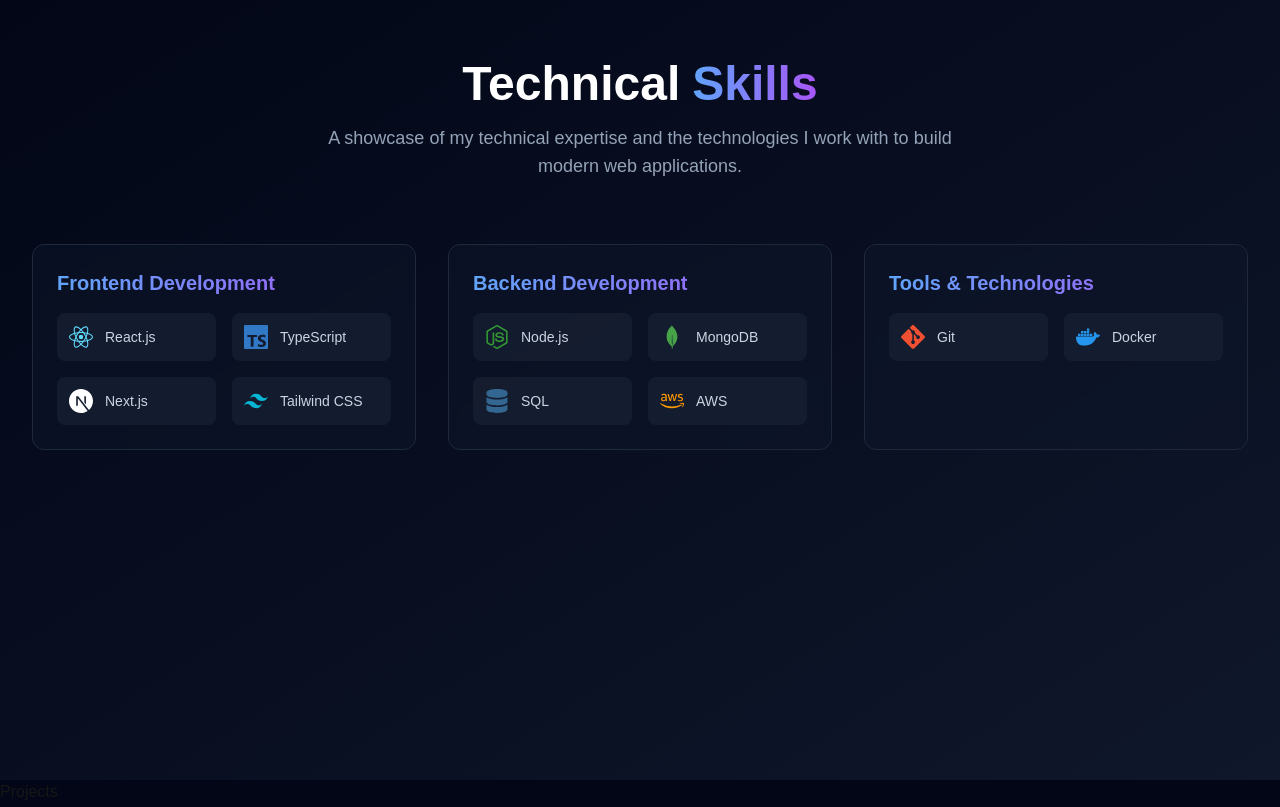
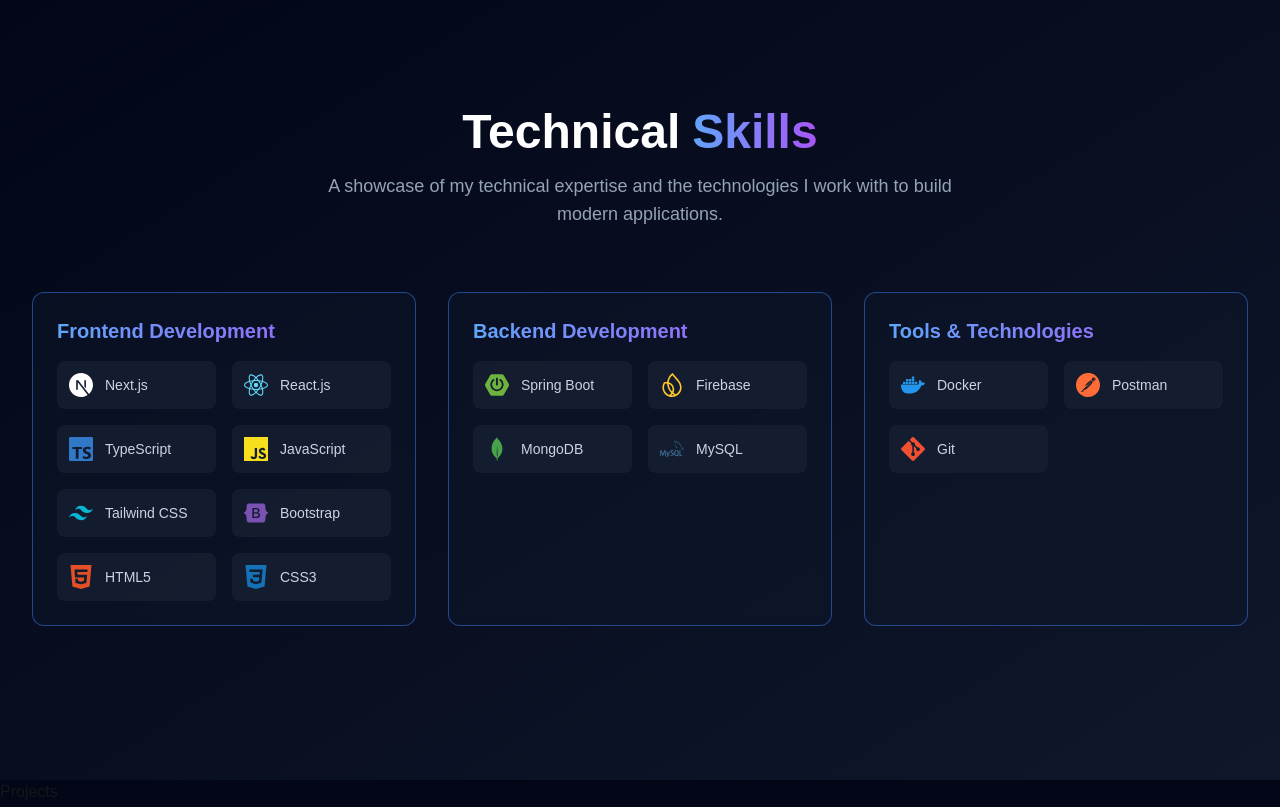
Before and after one commit to Geethika-Kancharla/Portfolio, a Next.js app: page / in a window 1280 px wide. Shown: the part 820-1627 px from the top of the page. Built offline with nearby package versions, Linux system fonts and the light colour scheme.

Commit message:
Modified Skills Section

```diff
--- a/app/components/Skills.tsx
+++ b/app/components/Skills.tsx
@@ -1,51 +1,73 @@
-
 "use client"
 
 import React from 'react';
-import { SiReact, SiTypescript, SiNodedotjs, SiMongodb, SiTailwindcss, SiNextdotjs, SiGit, SiDocker } from 'react-icons/si';
-import { FaDatabase, FaAws } from 'react-icons/fa';
+import {
+  SiReact,
+  SiTypescript,
+  SiMongodb,
+  SiTailwindcss,
+  SiNextdotjs,
+  SiGit,
+  SiDocker,
+  SiHtml5,
+  SiCss3,
+  SiJavascript,
+  SiBootstrap,
+  SiSpringboot,
+  SiFirebase,
+  SiMysql,
+  SiPostman
+} from 'react-icons/si';
 
 const Skills: React.FC = () => {
   const skillCategories = [
     {
       title: "Frontend Development",
       skills: [
+        { name: "Next.js", icon: SiNextdotjs, color: "#ffffff" },
         { name: "React.js", icon: SiReact, color: "#61DAFB" },
         { name: "TypeScript", icon: SiTypescript, color: "#3178C6" },
-        { name: "Next.js", icon: SiNextdotjs, color: "#ffffff" },
+        { name: "JavaScript", icon: SiJavascript, color: "#F7DF1E" },
         { name: "Tailwind CSS", icon: SiTailwindcss, color: "#06B6D4" },
+        { name: "Bootstrap", icon: SiBootstrap, color: "#7952B3" },
+        { name: "HTML5", icon: SiHtml5, color: "#E34F26" },
+        { name: "CSS3", icon: SiCss3, color: "#1572B6" },
+
       ]
     },
     {
       title: "Backend Development",
       skills: [
-        { name: "Node.js", icon: SiNodedotjs, color: "#339933" },
+        { name: "Spring Boot", icon: SiSpringboot, color: "#6DB33F" },
+        { name: "Firebase", icon: SiFirebase, color: "#FFCA28" },
         { name: "MongoDB", icon: SiMongodb, color: "#47A248" },
-        { name: "SQL", icon: FaDatabase, color: "#336791" },
-        { name: "AWS", icon: FaAws, color: "#FF9900" },
+        { name: "MySQL", icon: SiMysql, color: "#4479A1" }
+
       ]
     },
     {
       title: "Tools & Technologies",
       skills: [
-        { name: "Git", icon: SiGit, color: "#F05032" },
+
         { name: "Docker", icon: SiDocker, color: "#2496ED" },
+        { name: "Postman", icon: SiPostman, color: "#FF6C37" },
+        { name: "Git", icon: SiGit, color: "#F05032" }
       ]
     }
   ];
 
   return (
-    <section id="skills" className="text-white min-h-screen bg-gradient-to-br from-slate-950 to-slate-900 py-20">
+    <section id="skills" className="text-white min-h-screen bg-gradient-to-br from-slate-950 to-slate-900 py-20 ">
       <div className="max-w-7xl mx-auto px-4 sm:px-6 lg:px-8">
         <div className="text-center space-y-4 mb-16 animate-fade-in">
-          <h2 className="text-4xl md:text-5xl font-bold">
+          <h2 className="text-4xl md:text-5xl font-bold mt-12">
             Technical
             <span className="bg-gradient-to-r from-blue-400 to-purple-500 text-transparent bg-clip-text ml-3">
               Skills
             </span>
           </h2>
           <p className="text-slate-400 max-w-2xl mx-auto text-lg">
-            A showcase of my technical expertise and the technologies I work with to build modern web applications.
+            A showcase of my technical expertise and the technologies I work with to build modern applications.
           </p>
         </div>
 
@@ -53,7 +75,7 @@
           {skillCategories.map((category, idx) => (
             <div
               key={category.title}
-              className="bg-slate-900/50 rounded-xl p-6 backdrop-blur-sm border border-slate-800 hover:border-blue-500/50 transition-all duration-300 group animate-fade-in-up"
+              className="bg-slate-900/50 rounded-xl p-6 backdrop-blur-sm border border-blue-500/50 transition-all duration-300 group animate-fade-in-up"
               style={{ animationDelay: `${idx * 150}ms` }}
             >
               <h3 className="text-xl font-semibold mb-4 bg-gradient-to-r from-blue-400 to-purple-500 text-transparent bg-clip-text">
@@ -76,7 +98,6 @@
             </div>
           ))}
         </div>
-
       </div>
     </section>
   );
```
